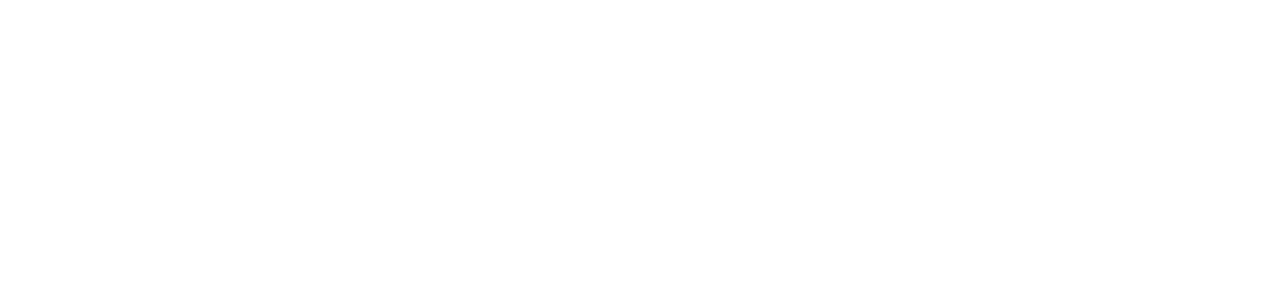
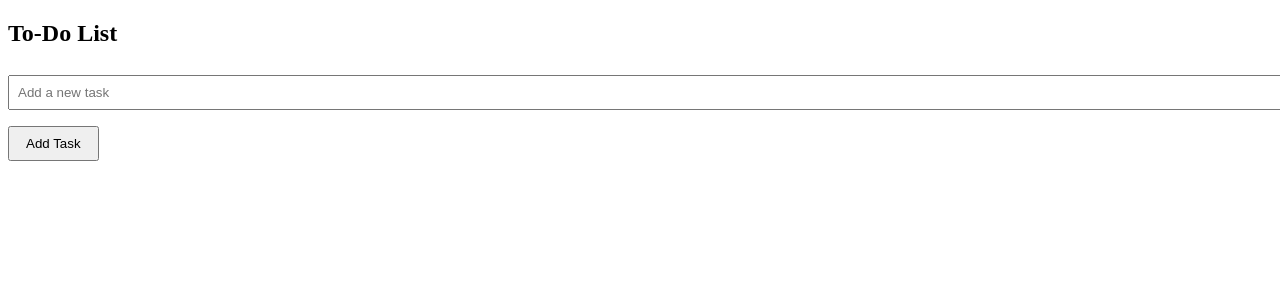
Before and after one commit to markneilcordero/nuxt_coding_challenge, a Nuxt app: page /medium_challenge_number_5 in a window 1280 px wide. Before the commit this address had no page. Shown: the top 300 px of the page. Built offline with nearby package versions, Linux system fonts and the light colour scheme.

Commit message:
Add medium_challenge_number_5.vue

```diff
--- /dev/null
+++ b/components/TodoList.vue
@@ -0,0 +1,34 @@
+<template>
+    <div>
+        <h2>To-Do List</h2>
+        <input v-model="newTask" placeholder="Add a new task" />
+        <button @click="addTask">Add Task</button>
+        <ul>
+            <li v-for="(task, index) in tasks" :key="index">
+                <input type="checkbox" v-model="task.completed" />
+                <span :style="{ textDecoration: task.completed ? 'line-through' : 'none'}">
+                    {{ task.name }}
+                </span>
+                <button @click="deleteTask(index)">Delete</button>
+            </li>
+        </ul>
+    </div>
+</template>
+
+<script setup>
+import { ref } from 'vue';
+
+const tasks = ref([]);
+const newTask = ref('');
+
+const addTask = () => {
+    if (newTask.value.trim()) {
+        tasks.value.push({ name: newTask.value, completed: false });
+        newTask.value = '';
+    }
+};
+
+const deleteTask = (index) => {
+    tasks.value.splice(index, 1);
+};
+</script>
--- /dev/null
+++ b/pages/medium_challenge_number_5.vue
@@ -0,0 +1,9 @@
+<template>
+    <div>
+        <TodoList />
+    </div>
+</template>
+
+<script setup>
+import TodoList from '@/components/TodoList.vue';
+</script>
```
